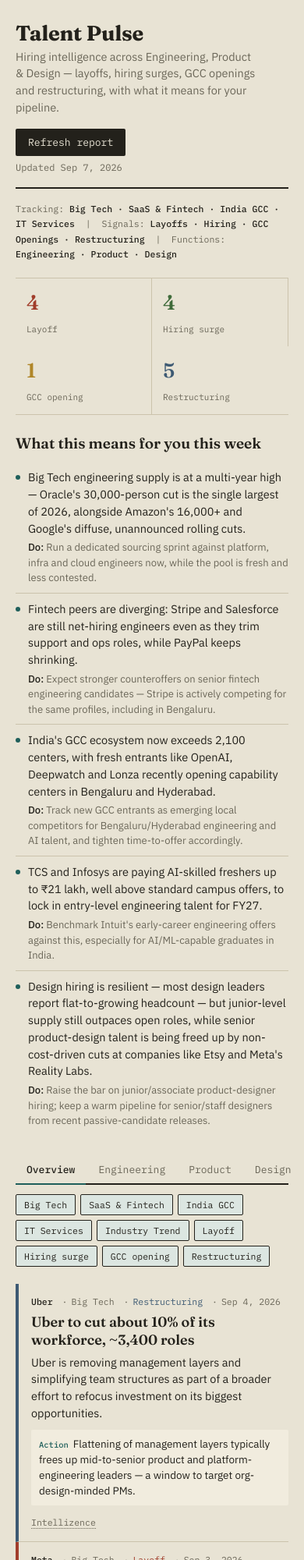
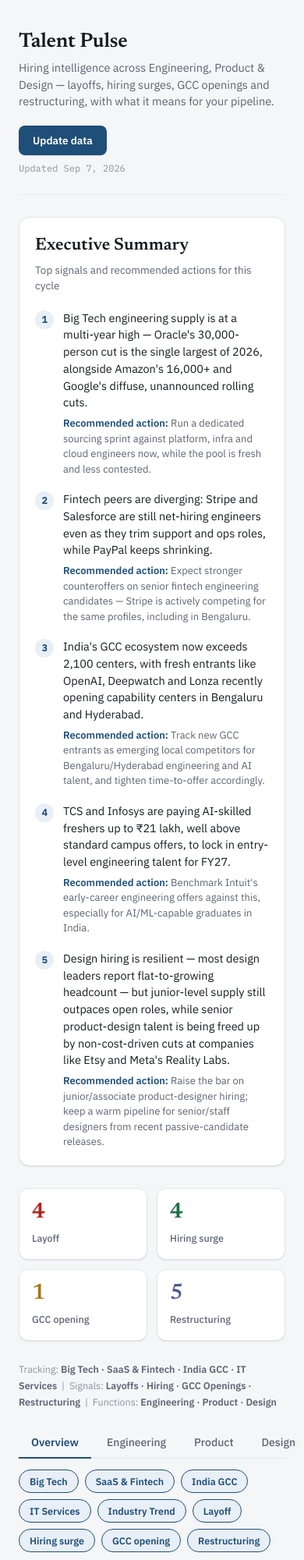
Before and after one commit to SusannaK96/talent-pulse, a plain HTML site: page index.html in a window 390 px wide. Shown: the top 2000 px of the page at 78% size. Drawn offline with Linux system fonts and the light colour scheme.

Commit message:
Add files via upload

````diff
--- a/index.html
+++ b/index.html
@@ -5,86 +5,95 @@
 <meta name="viewport" content="width=device-width, initial-scale=1.0">
 <title>Talent Pulse — Hiring Intelligence</title>
 <link rel="preconnect" href="https://fonts.googleapis.com">
-<link href="https://fonts.googleapis.com/css2?family=Fraunces:opsz,wght@9..144,500;9..144,600;9..144,700&family=IBM+Plex+Sans:wght@400;500;600&family=IBM+Plex+Mono:wght@400;500&display=swap" rel="stylesheet">
+<link href="https://fonts.googleapis.com/css2?family=Newsreader:opsz,wght@6..72,500;6..72,600;6..72,700&family=IBM+Plex+Sans:wght@400;500;600;700&family=IBM+Plex+Mono:wght@400;500&display=swap" rel="stylesheet">
 <style>
   :root{
-    --paper: #E8E3D4;
-    --paper-raised: #F1ECDE;
-    --ink: #23211B;
-    --ink-soft: #6B6759;
-    --rule: #CBC3AC;
-    --accent: #1F5F5B;
-    --accent-soft: #DCE6E1;
-    --seg-a: #6B4A9E; /* big tech */
-    --seg-b: #B0762A; /* saas/fintech */
-    --seg-c: #1F5F5B; /* india gcc */
-    --seg-d: #4A6FA5; /* it services */
-    --seg-e: #7A5C4A; /* industry trend */
-    --sig-layoff: #A13D2B;
-    --sig-hiring: #3F6B3A;
-    --sig-gcc: #B08628;
-    --sig-restructure: #3D5A73;
+    --bg: #F5F6F8;
+    --surface: #FFFFFF;
+    --ink: #171B21;
+    --ink-soft: #5B6472;
+    --ink-faint: #8B93A0;
+    --border: #E3E6EB;
+    --accent: #1F4E79;
+    --accent-hover: #16354F;
+    --accent-soft: #E8EFF6;
+    --seg-a: #6B4A9E;
+    --seg-b: #B0762A;
+    --seg-c: #1F5F5B;
+    --seg-d: #4A6FA5;
+    --seg-e: #7A5C4A;
+    --sig-layoff: #B3261E;
+    --sig-hiring: #1E7145;
+    --sig-gcc: #A6741A;
+    --sig-restructure: #4B5B8C;
+    --shadow-sm: 0 1px 2px rgba(16,24,40,0.06), 0 1px 1px rgba(16,24,40,0.04);
+    --shadow-md: 0 8px 30px rgba(16,24,40,0.14);
   }
   *{box-sizing:border-box;}
   body{
     margin:0;
-    background:var(--paper);
+    background:var(--bg);
     color:var(--ink);
     font-family:'IBM Plex Sans', sans-serif;
     line-height:1.5;
+    -webkit-font-smoothing:antialiased;
   }
   .wrap{
-    max-width:880px;
+    max-width:920px;
     margin:0 auto;
-    padding:28px 20px 80px;
+    padding:40px 24px 90px;
   }
   header.top{
     display:flex;
     justify-content:space-between;
     align-items:flex-start;
-    gap:16px;
+    gap:20px;
     flex-wrap:wrap;
-    border-bottom:2px solid var(--ink);
-    padding-bottom:16px;
-    margin-bottom:16px;
+    border-bottom:1px solid var(--border);
+    padding-bottom:24px;
+    margin-bottom:28px;
   }
   .wordmark{
-    font-family:'Fraunces', serif;
-    font-weight:700;
-    font-size:34px;
+    font-family:'Newsreader', serif;
+    font-weight:600;
+    font-size:32px;
     letter-spacing:-0.01em;
-    line-height:1.1;
+    line-height:1.15;
     margin:0;
   }
   .tagline{
-    margin:4px 0 0;
+    margin:6px 0 0;
     color:var(--ink-soft);
     font-size:14.5px;
-    max-width:36ch;
+    max-width:42ch;
+    line-height:1.5;
   }
   .top-actions{
     display:flex;
     flex-direction:column;
     align-items:flex-end;
-    gap:6px;
+    gap:8px;
   }
   .updated{
     font-family:'IBM Plex Mono', monospace;
     font-size:12px;
-    color:var(--ink-soft);
+    color:var(--ink-faint);
     text-align:right;
   }
   button.refresh{
-    font-family:'IBM Plex Mono', monospace;
-    font-size:13px;
-    background:var(--ink);
-    color:var(--paper);
+    font-family:'IBM Plex Sans', sans-serif;
+    font-weight:600;
+    font-size:13.5px;
+    background:var(--accent);
+    color:#fff;
     border:none;
-    padding:9px 16px;
+    padding:10px 18px;
     cursor:pointer;
-    border-radius:2px;
+    border-radius:8px;
+    box-shadow:var(--shadow-sm);
+    transition:background 0.15s ease;
   }
-  button.refresh:hover{ background:var(--accent); }
+  button.refresh:hover{ background:var(--accent-hover); }
   button.refresh:disabled{ opacity:0.55; cursor:progress; }
   .error-note{
     font-size:13px;
@@ -92,198 +101,304 @@
     margin-top:4px;
   }
 
+  .exec{
+    background:var(--surface);
+    border:1px solid var(--border);
+    border-radius:14px;
+    padding:26px 28px;
+    margin-bottom:28px;
+    box-shadow:var(--shadow-sm);
+  }
+  .exec h2{
+    font-family:'Newsreader', serif;
+    font-size:22px;
+    font-weight:600;
+    margin:0 0 4px;
+  }
+  .exec-sub{
+    font-size:13.5px;
+    color:var(--ink-soft);
+    margin:0 0 20px;
+  }
+  .exec-grid{
+    display:grid;
+    grid-template-columns:1fr 1fr;
+    gap:18px 28px;
+  }
+  .exec-item{
+    display:flex;
+    gap:12px;
+    align-items:flex-start;
+  }
+  .exec-num{
+    width:24px; height:24px;
+    border-radius:50%;
+    background:var(--accent-soft);
+    color:var(--accent);
+    font-family:'IBM Plex Mono', monospace;
+    font-size:12px;
+    font-weight:600;
+    display:flex; align-items:center; justify-content:center;
+    flex:none;
+    margin-top:1px;
+  }
+  .exec-text p.insight{ margin:0 0 6px; font-size:14.5px; line-height:1.5; }
+  .exec-text .action{ font-size:13px; color:var(--ink-soft); line-height:1.5; }
+  .exec-text .action b{ color:var(--accent); font-weight:600; }
+
   .scope{
-    font-family:'IBM Plex Mono', monospace;
-    font-size:11.5px;
-    color:var(--ink-soft);
-    margin-bottom:20px;
+    font-size:12.5px;
+    color:var(--ink-faint);
+    margin-bottom:22px;
     line-height:1.7;
   }
-  .scope b{ color:var(--ink); font-weight:500; }
+  .scope b{ color:var(--ink-soft); font-weight:600; }
 
-  .ticker{
-    display:flex;
-    flex-wrap:wrap;
-    gap:0;
-    border-top:1px solid var(--rule);
-    border-bottom:1px solid var(--rule);
-    margin-bottom:22px;
+  .stats{
+    display:grid;
+    grid-template-columns:repeat(4, 1fr);
+    gap:12px;
+    margin-bottom:26px;
   }
-  .ticker-item{
-    flex:1 1 130px;
-    padding:12px 14px;
-    border-right:1px solid var(--rule);
+  .stat-tile{
+    background:var(--surface);
+    border:1px solid var(--border);
+    border-radius:12px;
+    padding:16px;
+    box-shadow:var(--shadow-sm);
   }
-  .ticker-item:last-child{ border-right:none; }
-  .ticker-num{
-    font-family:'Fraunces', serif;
+  .stat-num{
+    font-family:'Newsreader', serif;
     font-weight:600;
-    font-size:26px;
+    font-size:28px;
     display:block;
+    line-height:1;
+    margin-bottom:6px;
   }
-  .ticker-label{
+  .stat-label{
+    font-size:12.5px;
+    color:var(--ink-soft);
+    font-weight:500;
+  }
+  .stat-delta{
     font-family:'IBM Plex Mono', monospace;
     font-size:11px;
-    color:var(--ink-soft);
-  }
-  .ticker-delta{
-    font-family:'IBM Plex Mono', monospace;
-    font-size:11px;
+    display:block;
+    margin-top:4px;
   }
   .delta-up{ color:var(--sig-restructure); }
   .delta-down{ color:var(--accent); }
 
-  .exec{
-    margin-bottom:26px;
-  }
-  .exec h2{
-    font-family:'Fraunces', serif;
-    font-size:19px;
-    font-weight:600;
-    margin:0 0 10px;
-  }
-  .exec-item{
-    display:flex;
-    gap:10px;
-    padding:9px 0;
-    border-bottom:1px solid var(--rule);
-  }
-  .exec-item:last-child{ border-bottom:none; }
-  .exec-mark{
-    width:6px; height:6px;
-    border-radius:50%;
-    background:var(--accent);
-    margin-top:8px;
-    flex:none;
-  }
-  .exec-text p{ margin:0 0 4px; font-size:14.5px; }
-  .exec-text .action{
-    font-size:13px;
-    color:var(--ink-soft);
-  }
-  .exec-text .action b{ color:var(--ink); font-weight:500; }
-
   .tabs{
     display:flex;
-    gap:2px;
-    margin-bottom:12px;
-    border-bottom:2px solid var(--ink);
+    gap:4px;
+    margin-bottom:14px;
+    border-bottom:1px solid var(--border);
   }
   .tab{
-    font-family:'IBM Plex Mono', monospace;
-    font-size:13px;
-    padding:9px 14px;
+    font-family:'IBM Plex Sans', sans-serif;
+    font-size:14px;
+    font-weight:500;
+    padding:10px 16px;
     background:none;
     border:none;
     cursor:pointer;
     color:var(--ink-soft);
     border-bottom:2px solid transparent;
-    margin-bottom:-2px;
+    margin-bottom:-1px;
   }
+  .tab:hover:not(.active){ color:var(--ink); }
   .tab.active{
-    color:var(--ink);
+    color:var(--accent);
     border-bottom:2px solid var(--accent);
-    font-weight:500;
+    font-weight:600;
   }
 
   .filters{
     display:flex;
     flex-wrap:wrap;
-    gap:6px;
-    margin-bottom:22px;
+    gap:8px;
+    margin-bottom:26px;
   }
   .chip{
-    font-family:'IBM Plex Mono', monospace;
-    font-size:11.5px;
-    padding:5px 10px;
-    border:1px solid var(--rule);
-    border-radius:2px;
-    background:var(--paper-raised);
+    font-family:'IBM Plex Sans', sans-serif;
+    font-size:12.5px;
+    font-weight:500;
+    padding:6px 13px;
+    border:1px solid var(--border);
+    border-radius:20px;
+    background:var(--surface);
     cursor:pointer;
     color:var(--ink-soft);
+    transition:all 0.12s ease;
   }
+  .chip:hover{ border-color:var(--accent); }
   .chip.on{
-    border-color:var(--ink);
-    color:var(--ink);
+    border-color:var(--accent);
+    color:var(--accent);
     background:var(--accent-soft);
+    font-weight:600;
   }
 
-  .signals{ display:flex; flex-direction:column; }
+  .signals{ display:flex; flex-direction:column; gap:14px; }
   .signal{
+    background:var(--surface);
+    border:1px solid var(--border);
     border-left:4px solid var(--accent);
-    padding:14px 0 14px 16px;
-    border-bottom:1px solid var(--rule);
+    border-radius:10px;
+    padding:18px 20px;
+    box-shadow:var(--shadow-sm);
   }
-  .signal:last-child{ border-bottom:none; }
   .signal-meta{
     font-family:'IBM Plex Mono', monospace;
     font-size:11.5px;
-    color:var(--ink-soft);
-    margin-bottom:6px;
+    color:var(--ink-faint);
+    margin-bottom:8px;
   }
-  .signal-meta .company{ color:var(--ink); font-weight:500; }
-  .signal-meta .dot{ margin:0 5px; }
+  .signal-meta .company{ color:var(--ink); font-weight:600; }
+  .signal-meta .dot{ margin:0 6px; }
   .headline{
-    font-family:'Fraunces', serif;
-    font-size:18px;
+    font-family:'Newsreader', serif;
+    font-size:18.5px;
     font-weight:600;
-    margin:0 0 6px;
-    line-height:1.3;
+    margin:0 0 8px;
+    line-height:1.35;
   }
   .summary{
     font-size:14.5px;
-    margin:0 0 10px;
-    max-width:68ch;
+    margin:0 0 12px;
+    max-width:70ch;
+    line-height:1.6;
   }
   .recommendation{
     font-size:13.5px;
-    background:var(--paper-raised);
-    border-radius:2px;
-    padding:8px 10px;
-    margin-bottom:8px;
-    max-width:68ch;
+    background:var(--accent-soft);
+    border-radius:8px;
+    padding:10px 12px;
+    margin-bottom:10px;
+    max-width:70ch;
   }
   .rec-label{
-    font-family:'IBM Plex Mono', monospace;
-    font-size:10.5px;
+    font-family:'IBM Plex Sans', sans-serif;
+    font-size:11.5px;
     color:var(--accent);
-    font-weight:500;
+    font-weight:700;
     margin-right:6px;
   }
   .source{
     font-family:'IBM Plex Mono', monospace;
     font-size:11.5px;
-    color:var(--ink-soft);
+    color:var(--ink-faint);
     text-decoration:none;
-    border-bottom:1px dotted var(--ink-soft);
+    border-bottom:1px dotted var(--ink-faint);
   }
-  .source:hover{ color:var(--ink); }
+  .source:hover{ color:var(--accent); border-color:var(--accent); }
 
   .empty{
-    padding:30px 0;
+    padding:40px 0;
     color:var(--ink-soft);
     font-size:14px;
+    text-align:center;
   }
 
   footer{
-    margin-top:36px;
-    padding-top:14px;
-    border-top:1px solid var(--rule);
-    font-family:'IBM Plex Mono', monospace;
-    font-size:11px;
-    color:var(--ink-soft);
+    margin-top:40px;
+    padding-top:18px;
+    border-top:1px solid var(--border);
+    font-size:12px;
+    color:var(--ink-faint);
     display:flex;
     justify-content:space-between;
     flex-wrap:wrap;
     gap:8px;
   }
-  footer a{ color:var(--ink-soft); cursor:pointer; }
+  footer a{ color:var(--ink-soft); cursor:pointer; text-decoration:underline; }
+  footer a:hover{ color:var(--accent); }
 
+  .modal-overlay{
+    position:fixed; inset:0;
+    background:rgba(23,27,33,0.5);
+    display:flex; align-items:center; justify-content:center;
+    padding:20px;
+    z-index:50;
+  }
+  .modal-panel{
+    background:var(--surface);
+    border:1px solid var(--border);
+    max-width:560px;
+    width:100%;
+    max-height:88vh;
+    overflow-y:auto;
+    padding:28px;
+    border-radius:16px;
+    box-shadow:var(--shadow-md);
+  }
+  .modal-title{
+    font-family:'Newsreader', serif;
+    font-size:21px;
+    font-weight:600;
+    margin:0 0 16px;
+  }
+  .modal-step{
+    font-size:13.5px;
+    color:var(--ink-soft);
+    font-weight:500;
+    margin:16px 0 8px;
+  }
+  .modal-prompt{
+    width:100%;
+    height:70px;
+    font-family:'IBM Plex Mono', monospace;
+    font-size:11px;
+    color:var(--ink-soft);
+    background:var(--bg);
+    border:1px solid var(--border);
+    border-radius:8px;
+    padding:10px;
+    resize:vertical;
+  }
+  .modal-paste{
+    width:100%;
+    height:120px;
+    font-family:'IBM Plex Mono', monospace;
+    font-size:12px;
+    background:var(--bg);
+    border:1px solid var(--border);
+    border-radius:8px;
+    padding:10px;
+    resize:vertical;
+  }
+  .modal-copy{ margin-top:8px; }
+  .copy-confirm{
+    font-family:'IBM Plex Sans', sans-serif;
+    font-size:12px;
+    color:var(--accent);
+    font-weight:600;
+    margin-left:8px;
+  }
+  .modal-error{
+    font-size:13px;
+    color:var(--sig-layoff);
+    margin-top:10px;
+  }
+  .modal-actions{
+    display:flex;
+    justify-content:flex-end;
+    gap:10px;
+    margin-top:20px;
+  }
+
+  @media (max-width:720px){
+    .exec-grid{ grid-template-columns:1fr; }
+  }
+  @media (max-width:600px){
+    .stats{ grid-template-columns:repeat(2,1fr); }
+  }
   @media (max-width:520px){
-    .wordmark{ font-size:27px; }
-    .ticker-item{ flex:1 1 44%; }
+    .wordmark{ font-size:26px; }
     header.top{ flex-direction:column; }
     .top-actions{ align-items:flex-start; }
+    .exec{ padding:20px; }
   }
 </style>
 </head>
@@ -296,28 +411,48 @@
       <p class="tagline">Hiring intelligence across Engineering, Product & Design — layoffs, hiring surges, GCC openings and restructuring, with what it means for your pipeline.</p>
     </div>
     <div class="top-actions">
-      <button class="refresh" id="refreshBtn" onclick="refresh()">Refresh report</button>
+      <button class="refresh" id="refreshBtn" onclick="openUpdateModal()">Update data</button>
       <div class="updated" id="updatedLabel"></div>
       <div class="error-note" id="errorNote" style="display:none;"></div>
     </div>
   </header>
 
+  <div class="exec">
+    <h2>Executive Summary</h2>
+    <p class="exec-sub">Top signals and recommended actions for this cycle</p>
+    <div class="exec-grid" id="execList"></div>
+  </div>
+
+  <div class="stats" id="ticker"></div>
+
   <div class="scope" id="scopeLine"></div>
-
-  <div class="ticker" id="ticker"></div>
-
-  <div class="exec">
-    <h2>What this means for you this week</h2>
-    <div id="execList"></div>
-  </div>
 
   <div class="tabs" id="tabs"></div>
   <div class="filters" id="filters"></div>
 
   <div class="signals" id="signalList"></div>
 
+  <div class="modal-overlay" id="modalOverlay" style="display:none;">
+    <div class="modal-panel">
+      <h2 class="modal-title">Update this week's data</h2>
+      <p class="modal-step">1. Copy this prompt and paste it into a Claude chat.</p>
+      <textarea class="modal-prompt" id="promptBox" readonly></textarea>
+      <button class="chip modal-copy" onclick="copyPrompt()">Copy prompt</button>
+      <span class="copy-confirm" id="copyConfirm" style="display:none;">Copied</span>
+
+      <p class="modal-step">2. Paste Claude's JSON response below, then apply it.</p>
+      <textarea class="modal-paste" id="pasteBox" placeholder="Paste the JSON response here…"></textarea>
+      <div class="modal-error" id="modalError" style="display:none;"></div>
+
+      <div class="modal-actions">
+        <button class="chip" onclick="closeUpdateModal()">Cancel</button>
+        <button class="refresh" onclick="applyPastedUpdate()">Apply update</button>
+      </div>
+    </div>
+  </div>
+
   <footer>
-    <span>Data refreshed on demand via web search — treat as directional, verify before sharing externally.</span>
+    <span>Standalone version — click "Update data" for the weekly refresh workflow. Treat signals as directional; verify before sharing externally.</span>
     <a onclick="resetDashboard()">Reset dashboard</a>
   </footer>
 
@@ -455,16 +590,27 @@
   return c;
 }
 
+// Plain localStorage helpers — works in any browser, no Claude artifact sandbox required.
+function storageGet(key){
+  const v = localStorage.getItem(key);
+  if(v === null) throw new Error('not found: ' + key);
+  return { value: v };
+}
+function storageSet(key, value){
+  localStorage.setItem(key, value);
+  return { value };
+}
+
 async function loadStorage(){
   try{
-    const res = await window.storage.get('talent_pulse_report', false);
+    const res = storageGet('talent_pulse_report');
     state.report = JSON.parse(res.value);
   }catch(e){
     state.report = SEED_REPORT;
-    try{ await window.storage.set('talent_pulse_report', JSON.stringify(SEED_REPORT), false); }catch(e2){}
+    try{ storageSet('talent_pulse_report', JSON.stringify(SEED_REPORT)); }catch(e2){}
   }
   try{
-    const res2 = await window.storage.get('talent_pulse_history', false);
+    const res2 = storageGet('talent_pulse_history');
     state.history = JSON.parse(res2.value);
   }catch(e){
     state.history = [];
@@ -485,7 +631,7 @@
   }
   if(hist.length > 12) hist = hist.slice(hist.length - 12);
   state.history = hist;
-  try{ await window.storage.set('talent_pulse_history', JSON.stringify(hist), false); }catch(e){}
+  try{ storageSet('talent_pulse_history', JSON.stringify(hist)); }catch(e){}
 }
 
 function setTab(tabId){
@@ -516,8 +662,7 @@
   const r = state.report;
 
   document.getElementById('updatedLabel').textContent = 'Updated ' + formatDate(r.generated_at);
-  document.getElementById('refreshBtn').disabled = state.loading;
-  document.getElementById('refreshBtn').textContent = state.loading ? 'Scanning the wire…' : 'Refresh report';
+  document.getElementById('refreshBtn').textContent = 'Update data';
 
   const errEl = document.getElementById('errorNote');
   if(state.errorMsg){ errEl.style.display='block'; errEl.textContent = state.errorMsg; }
@@ -528,33 +673,33 @@
     ' &nbsp;|&nbsp; Signals: <b>Layoffs · Hiring · GCC Openings · Restructuring</b>' +
     ' &nbsp;|&nbsp; Functions: <b>Engineering · Product · Design</b>';
 
-  // Ticker
+  // Stats
   const counts = computeCounts(r.signals);
   const prev = state.history.length >= 2 ? state.history[state.history.length-2].counts : null;
-  const tickerHtml = Object.keys(TYPES).map(t=>{
+  const statsHtml = Object.keys(TYPES).map(t=>{
     const label = TYPES[t].label;
     let deltaHtml = '';
     if(prev){
       const d = counts[t] - prev[t];
       if(d !== 0){
         const cls = d > 0 ? 'delta-up' : 'delta-down';
-        deltaHtml = `<span class="ticker-delta ${cls}">${d>0?'+':''}${d} vs last check</span>`;
+        deltaHtml = `<span class="stat-delta ${cls}">${d>0?'+':''}${d} vs last check</span>`;
       }
     }
-    return `<div class="ticker-item">
-      <span class="ticker-num" style="color:${TYPES[t].color}">${counts[t]}</span>
-      <span class="ticker-label">${label}</span><br>${deltaHtml}
+    return `<div class="stat-tile">
+      <span class="stat-num" style="color:${TYPES[t].color}">${counts[t]}</span>
+      <span class="stat-label">${label}</span>${deltaHtml}
     </div>`;
   }).join('');
-  document.getElementById('ticker').innerHTML = tickerHtml;
+  document.getElementById('ticker').innerHTML = statsHtml;
 
   // Exec summary
-  document.getElementById('execList').innerHTML = (r.executive_summary||[]).map(item=>`
+  document.getElementById('execList').innerHTML = (r.executive_summary||[]).map((item, i)=>`
     <div class="exec-item">
-      <div class="exec-mark"></div>
+      <div class="exec-num">${i+1}</div>
       <div class="exec-text">
-        <p>${escapeHtml(item.insight)}</p>
-        <div class="action"><b>Do:</b> ${escapeHtml(item.action)}</div>
+        <p class="insight">${escapeHtml(item.insight)}</p>
+        <div class="action"><b>Recommended action:</b> ${escapeHtml(item.action)}</div>
       </div>
     </div>
   `).join('');
@@ -597,14 +742,9 @@
   }
 }
 
-async function refresh(){
-  if(state.loading) return;
-  state.loading = true;
-  state.errorMsg = null;
-  render();
-
+function buildPrompt(){
   const today = new Date().toISOString().slice(0,10);
-  const prompt = `Today's date is ${today}. You are a talent-intelligence research assistant for a technical recruiter at a SaaS/fintech company who hires for Engineering, Product and Design roles.
+  return `Today's date is ${today}. You are a talent-intelligence research assistant for a technical recruiter at a SaaS/fintech company who hires for Engineering, Product and Design roles.
 
 Search the web for the most significant news from roughly the last 7 days about:
 - Layoffs / headcount reductions
@@ -626,10 +766,10 @@
       "company": "string",
       "segment": "big_tech | saas_fintech | india_gcc | it_services | industry_trend",
       "type": "layoff | hiring | gcc_opening | restructuring",
-      "functions": ["engineering","product","design"] (include only the relevant ones),
+      "functions": ["engineering","product","design"],
       "date": "YYYY-MM-DD",
       "headline": "<=12 words",
-      "summary": "<=2 sentences, <=40 words, paraphrased in your own words, no direct quotes",
+      "summary": "<=2 sentences, <=40 words, paraphrased, no direct quotes",
       "recommendation": "<=25 words, specific and actionable",
       "source_name": "string",
       "source_url": "string"
@@ -637,28 +777,51 @@
   ]
 }
 
-Provide exactly 3 executive_summary items and 5 to 8 signals. Keep every field within its word limit — brevity matters more than completeness.`;
+Provide exactly 3 executive_summary items and 5 to 8 signals.`;
+}
 
+function openUpdateModal(){
+  document.getElementById('promptBox').value = buildPrompt();
+  document.getElementById('pasteBox').value = '';
+  document.getElementById('modalError').style.display = 'none';
+  document.getElementById('copyConfirm').style.display = 'none';
+  document.getElementById('modalOverlay').style.display = 'flex';
+}
+function closeUpdateModal(){
+  document.getElementById('modalOverlay').style.display = 'none';
+}
+async function copyPrompt(){
+  const text = document.getElementById('promptBox').value;
   try{
-    const resp = await fetch("https://api.anthropic.com/v1/messages", {
-      method: "POST",
-      headers: { "Content-Type": "application/json" },
-      body: JSON.stringify({
-        model: "claude-sonnet-4-6",
-        max_tokens: 1000,
-        messages: [{ role: "user", content: prompt }],
-        tools: [{ type: "web_search_20250305", name: "web_search" }]
-      })
-    });
-    const data = await resp.json();
-    const textBlocks = (data.content || []).filter(b => b.type === "text").map(b => b.text).join("\n");
-    const cleaned = textBlocks.replace(/```json|```/g, "").trim();
-    const parsed = JSON.parse(cleaned);
+    await navigator.clipboard.writeText(text);
+  }catch(e){
+    document.getElementById('promptBox').select();
+    document.execCommand('copy');
+  }
+  const c = document.getElementById('copyConfirm');
+  c.style.display = 'inline';
+  setTimeout(()=>{ c.style.display = 'none'; }, 2000);
+}
+
+async function applyPastedUpdate(){
+  const raw = document.getElementById('pasteBox').value.trim();
+  const errEl = document.getElementById('modalError');
+  errEl.style.display = 'none';
+  if(!raw){
+    errEl.textContent = 'Paste Claude\'s JSON response first.';
+    errEl.style.display = 'block';
+    return;
+  }
+  try{
+    const start = raw.indexOf('{');
+    const end = raw.lastIndexOf('}');
+    if(start === -1 || end === -1) throw new Error('No JSON object found');
+    const jsonSlice = raw.slice(start, end + 1);
+    const parsed = JSON.parse(jsonSlice);
     if(!parsed.signals || !Array.isArray(parsed.signals) || parsed.signals.length === 0){
-      throw new Error("Unexpected response shape");
+      throw new Error('No signals array found');
     }
 
-    // snapshot counts BEFORE merging, for trend comparison
     await snapshotHistory(state.report.signals);
 
     const existingKeys = new Set(state.report.signals.map(s => (s.company + '|' + s.headline).toLowerCase()));
@@ -678,20 +841,20 @@
     };
 
     state.report = newReport;
-    try{ await window.storage.set('talent_pulse_report', JSON.stringify(newReport), false); }catch(e){}
+    try{ storageSet('talent_pulse_report', JSON.stringify(newReport)); }catch(e){}
 
+    closeUpdateModal();
+    render();
   }catch(e){
     console.error(e);
-    state.errorMsg = "Couldn't refresh right now — try again in a moment.";
+    errEl.textContent = "Couldn't read that as valid JSON — make sure you pasted Claude's full response.";
+    errEl.style.display = 'block';
   }
-
-  state.loading = false;
-  render();
 }
 
 async function resetDashboard(){
-  try{ await window.storage.set('talent_pulse_report', JSON.stringify(SEED_REPORT), false); }catch(e){}
-  try{ await window.storage.set('talent_pulse_history', JSON.stringify([]), false); }catch(e){}
+  try{ storageSet('talent_pulse_report', JSON.stringify(SEED_REPORT)); }catch(e){}
+  try{ storageSet('talent_pulse_history', JSON.stringify([])); }catch(e){}
   state.report = SEED_REPORT;
   state.history = [];
   state.errorMsg = null;
````
